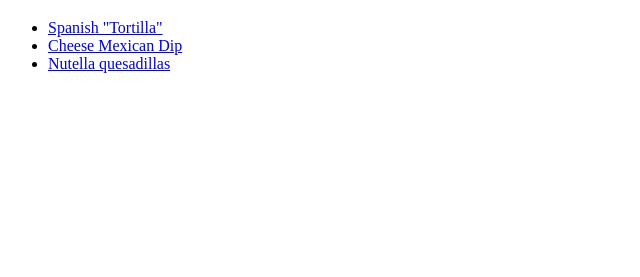
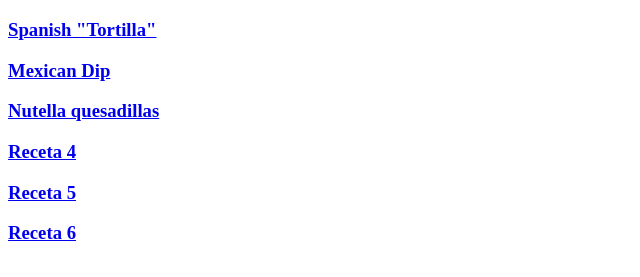
Before and after one commit to MiguelA-Rojas/odin-recipes, a plain HTML site: page index.html in a window 1280 px wide. Shown: the part 61-338 px from the top of the page, without its empty margins (0-640 px from the left). Drawn offline with Linux system fonts and the light colour scheme.

Commit message:
Update index.html

```diff
--- a/index.html
+++ b/index.html
@@ -8,10 +8,37 @@
 </head>
 <body>
     <h1>Odin Recipes</h1>
-    <ul>
-        <li><a href="recipes/spanish-omelette.html">Spanish "Tortilla"</a></li>
-        <li><a href="recipes/cheese-dip.html">Cheese Mexican Dip</a></li>
-        <li><a href="recipes/nutella-quesadillas.html">Nutella quesadillas</a></li>
-    </ul>
+    <section>
+        <a href="recipes/spanish-omelette.html">
+            <article>
+                <h3>Spanish "Tortilla"</h3>
+            </article>
+        </a>
+        <a href="recipes/cheese-dip.html">
+            <article>
+                <h3>Mexican Dip</h3>
+            </article>
+        </a>
+        <a href="recipes/nutella-quesadillas.html">
+            <article>
+                <h3>Nutella quesadillas</h3>
+            </article>
+        </a>
+        <a href="recipes/spanish-omelette.html">
+            <article>
+                <h3>Receta 4</h3>
+            </article>
+        </a>
+        <a href="recipes/cheese-dip.html">
+            <article>
+                <h3>Receta 5</h3>
+            </article>
+        </a>
+        <a href="recipes/nutella-quesadillas.html">
+            <article>
+                <h3>Receta 6</h3>
+            </article>
+        </a>
+    </section>
 </body>
 </html>
```
